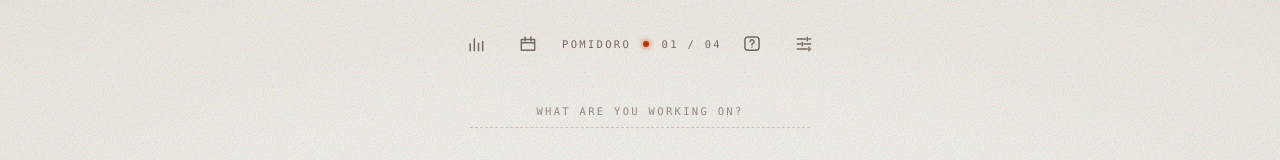
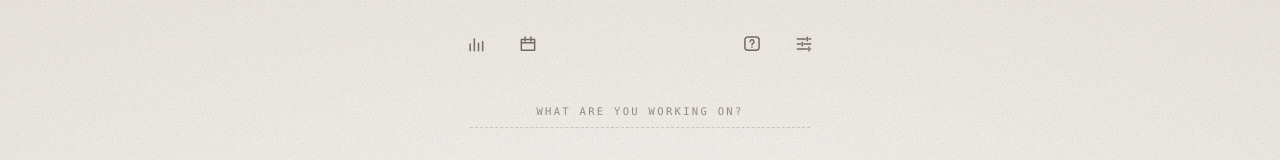
Before and after one commit to dimatretyak/pomodoro-multiplatform, a React (Vite) app: page / in a window 1280 px wide. Shown: the top 160 px of the page. Built offline with nearby package versions, Linux system fonts and the light colour scheme.

Commit message:
Remove brand and session counter from the header
The cycle progress is already shown by the segments under the controls.

Co-Authored-By: Claude Opus 5.5 <noreply@anthropic.com>
Claude-Session: https://claude.ai/code/session_01WMqn8UABu1TDcjX3Lu49db

```diff
--- a/src/Instrument.tsx
+++ b/src/Instrument.tsx
@@ -18,8 +18,7 @@ export default function Instrument(p: FaceProps) {
       <header className="ins-top">
         <button onClick={p.onStats} aria-label={t('Статистика', 'Stats')} title={t('Статистика (A)', 'Stats (A)')} className="ins-icon press"><IconStats /></button>
         <button onClick={p.onCalendar} aria-label={t('Календарь', 'Calendar')} title={t('Календарь (C)', 'Calendar (C)')} className="ins-icon press"><IconCalendar /></button>
-        <span>POMIDORO</span>
-        <span><i className="ins-led" /> {String(Math.min(p.done + 1, p.longEvery)).padStart(2, '0')} / {String(p.longEvery).padStart(2, '0')}</span>
+        <span className="flex-1" />
         <button onClick={p.onHelp} aria-label={t('Горячие клавиши', 'Keyboard shortcuts')} title={t('Горячие клавиши (?)', 'Keyboard shortcuts (?)')} className="ins-icon ins-keys press"><IconKeys /></button>
         <button onClick={p.onSettings} aria-label={t('Настройки', 'Settings')} title={t('Настройки (S)', 'Settings (S)')} className="ins-icon press"><IconSettings /></button>
       </header>
--- a/src/index.css
+++ b/src/index.css
@@ -79,13 +79,9 @@ button:disabled:active { transform: none; }
 
 /* ───────── Main screen ───────── */
 .ins { position: relative; max-width: 420px; min-height: 100dvh; margin: 0 auto; padding: 22px 24px 28px; display: flex; flex-direction: column; align-items: center; }
-.ins-top { width: 100%; display: grid; grid-template-columns: 44px 44px 1fr auto auto 44px; align-items: center; gap: 8px; font: 500 10.5px var(--mono); letter-spacing: 0.22em; color: var(--muted); }
-.ins-top > span:nth-of-type(1) { padding-left: 4px; overflow: hidden; text-overflow: ellipsis; }
-.ins-top > span:nth-of-type(2) { white-space: nowrap; }
-@media (max-width: 440px) { .ins-top > span:nth-of-type(1) { visibility: hidden; } }
+.ins-top { width: 100%; display: flex; align-items: center; gap: 8px; }
 .ins-icon { width: 44px; height: 44px; display: grid; place-items: center; border-radius: 50%; color: var(--muted); }
 .ins-icon:hover { color: var(--fg); background: var(--hover); }
-.ins-led { display: inline-block; width: 6px; height: 6px; border-radius: 50%; background: var(--acc); box-shadow: 0 0 6px var(--acc); vertical-align: 1px; margin-right: 4px; }
 
 .ins-dial { position: relative; width: min(304px, 84vw); aspect-ratio: 1; margin-top: auto; }
 .ins-dial svg { width: 100%; height: 100%; overflow: visible; }
```
